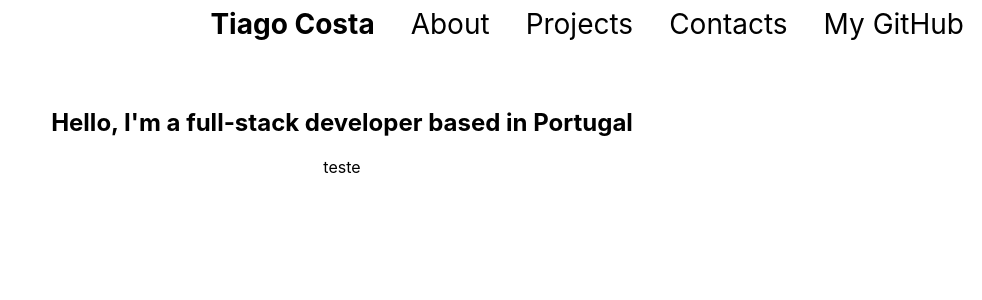
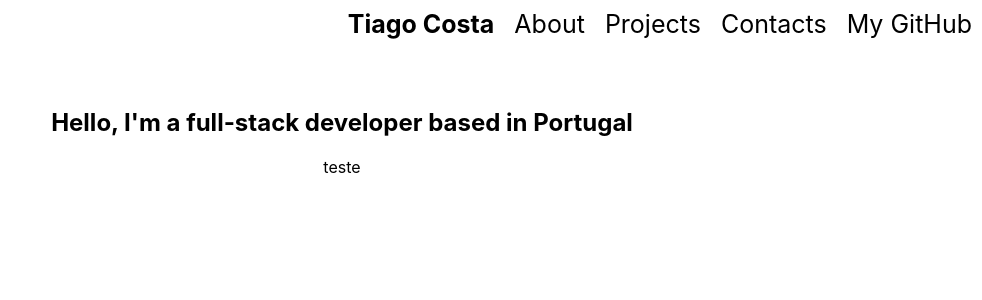
Before and after one commit to tiagodfcosta/profile, a React (Create React App) app: page / in a window 1280 px wide. Shown: the top 300 px of the page, without its empty margins (298-1280 px from the left). Built offline with nearby package versions, Linux system fonts and the light colour scheme.

Commit message:
fontsize navbar correction

```diff
--- a/src/components/Navbar.css
+++ b/src/components/Navbar.css
@@ -4,9 +4,8 @@
   align-items: center;
   height: 6vh;
   margin: 0 auto;
-  font-size: calc(12px + 2vmin);
+  font-size: calc(9px + 2vmin);
   color: black;
-
   }
 
 .navbar .links {
@@ -14,10 +13,10 @@
 }
 
 .navbar a {
-  margin-right: 10px;
-  margin-left: 10px;
+  margin-right: 5px;
+  margin-left: 5px;
   text-decoration: none;
-  padding: 8px ;
+  padding: 5px ;
   color: black;
 }
 
```
